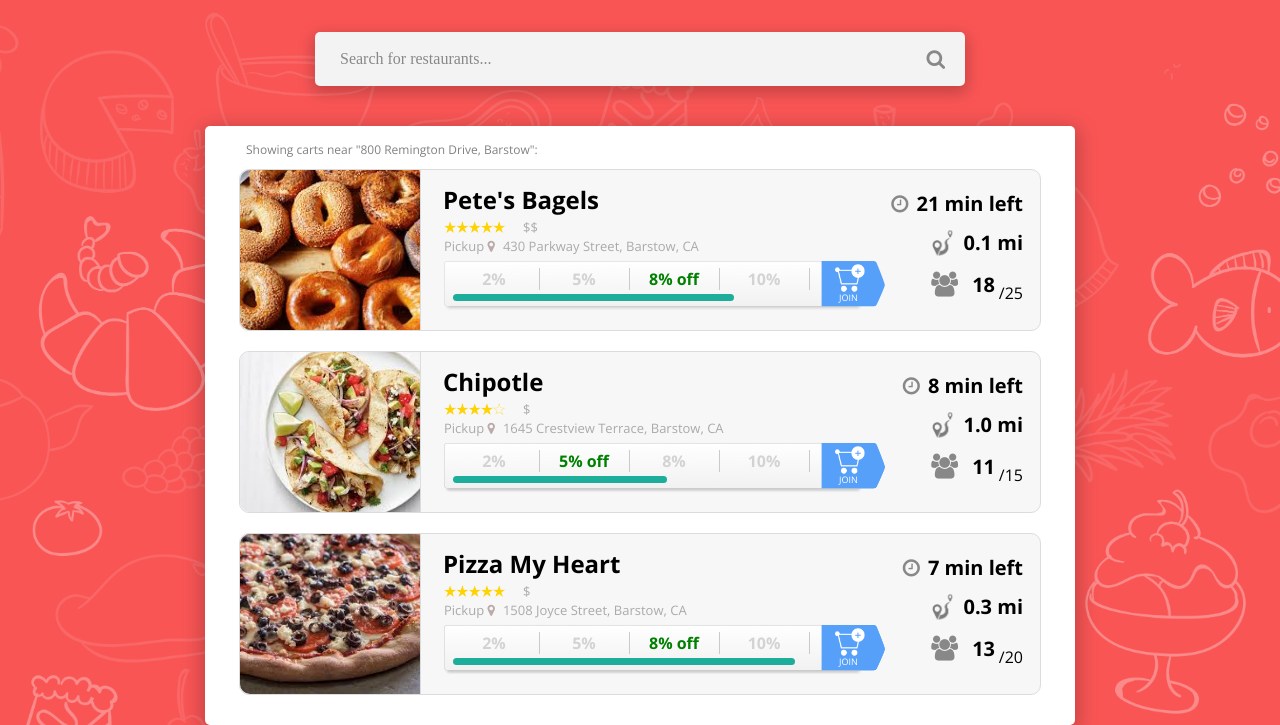
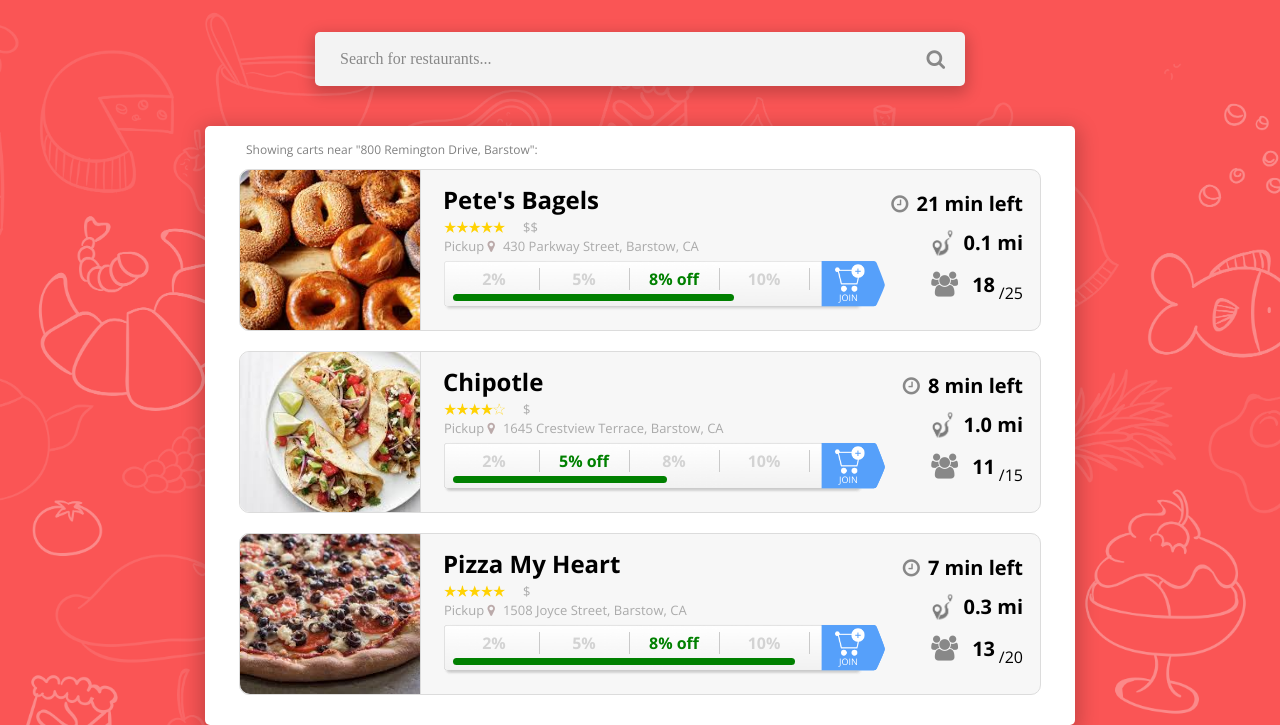
Before and after one commit to JTLX/bankai, a plain HTML site: page ui/index.html in a window 1280 px wide. Shown: the part 247-972 px from the top of the page. Drawn offline with nearby package versions, Linux system fonts and the light colour scheme; a web font is replaced by a local one.

Commit message:
make progress bars green

```diff
--- a/ui/style.css
+++ b/ui/style.css
@@ -269,7 +269,7 @@ body {
     top: 124px;
     left: 213px;
     position: absolute;
-    background-color: #1CAE9A;
+    background-color: green;
 }
 
 .discount-progress-2 {
@@ -279,7 +279,7 @@ body {
     top: 124px;
     left: 213px;
     position: absolute;
-    background-color: #1CAE9A;
+    background-color: green;
 }
 .discount-progress-3 {
     height: 7px;
@@ -288,7 +288,7 @@ body {
     top: 124px;
     left: 213px;
     position: absolute;
-    background-color: #1CAE9A;
+    background-color: green;
 }
 .cart-icon {
     background-image: url(../images/icon_join_cart.png);
```
